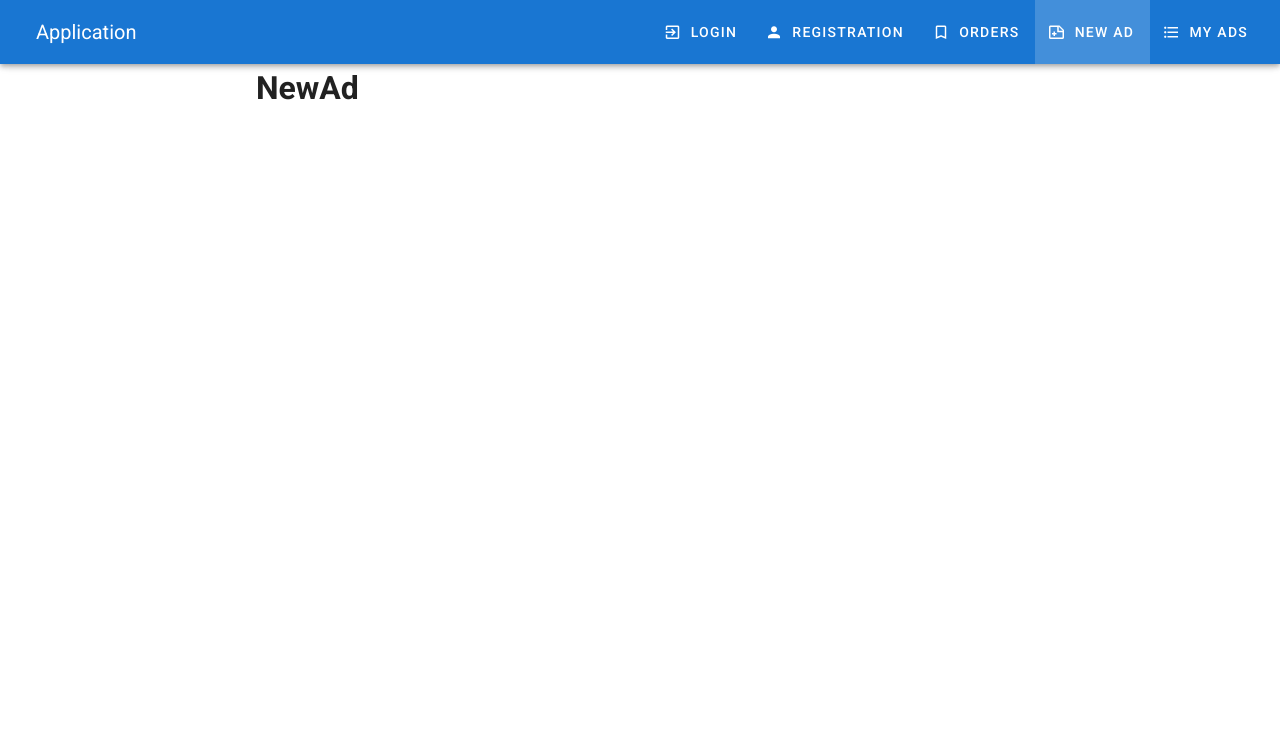
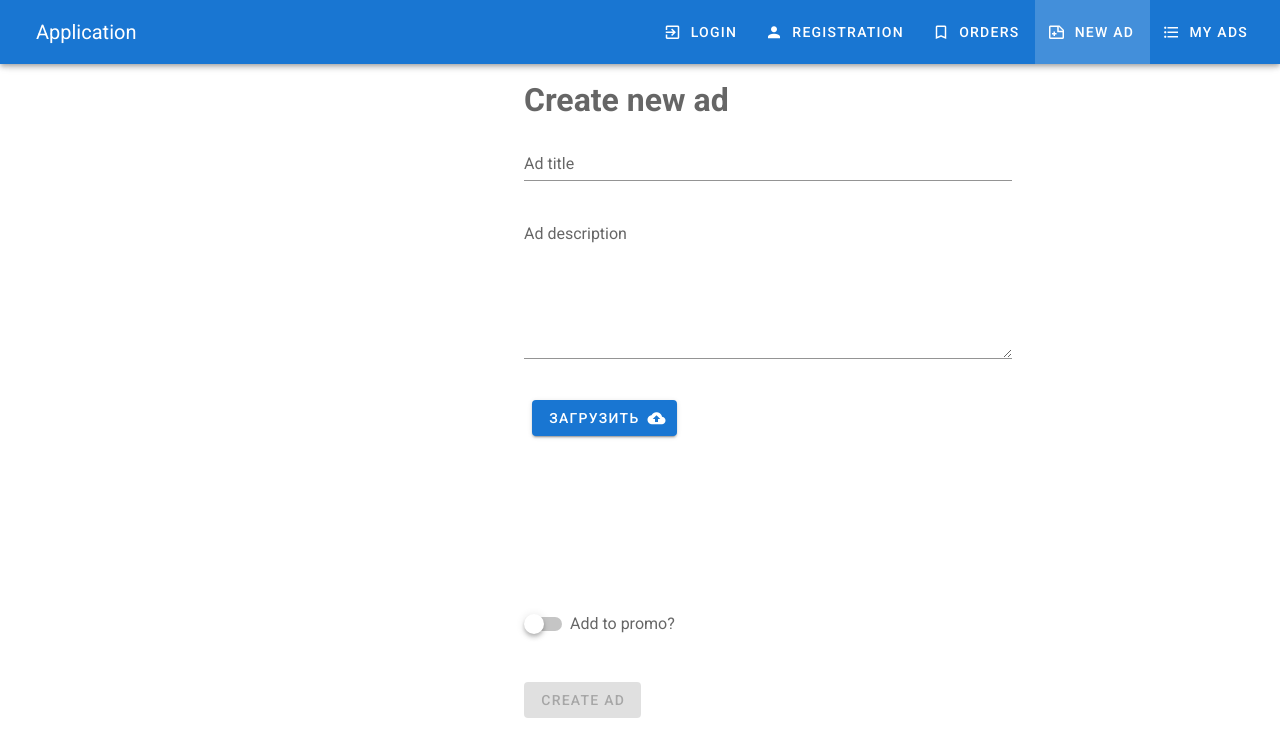
Before and after one commit to asperXx/spa-application, a Vue app: page /new in a window 1280 px wide. Shown: the top 756 px of the page. Built offline with nearby package versions, Linux system fonts and the light colour scheme.

Commit message:
create orders page and new ad page

```diff
--- a/src/App.vue
+++ b/src/App.vue
@@ -1,6 +1,11 @@
 <template>
   <v-app id="inspire">
-    <v-navigation-drawer v-model="drawer" disable-resize-watcher="false" app class="hidden-md-and-up">
+    <v-navigation-drawer
+    v-model="drawer"
+    app
+    class="hidden-md-and-up"
+
+    >
       <v-list dense >
         <v-list-item
         v-for="link in links"
--- a/src/components/Ads/NewAd.vue
+++ b/src/components/Ads/NewAd.vue
@@ -1,15 +1,99 @@
 <template>
-    <v-container>
-        <v-layout row>
-            <v-flex xs12>
-                <h1>NewAd</h1>
-            </v-flex>
-        </v-layout>
-    </v-container>
+  <v-container>
+    <v-row>
+      <v-col cols="12" sm="6" offset-sm="3">
+        <h1 class="text--secondary mb-3">Create new ad</h1>
+        <v-form
+        ref="form"
+        class="mb-3"
+        v-model="valid"
+        validation
+        >
+          <v-text-field
+            label="Ad title"
+            name="title"
+            type="text"
+            v-model="title"
+            :rules="[v => !!v || 'Title is required']"
+            required
+          ></v-text-field>
+
+          <v-textarea
+            id="description"
+            label="Ad description"
+            name="descrption"
+            type="text"
+            v-model="description"
+            :rules="[v => !!v || 'Description is required']"
+            multi-line
+          ></v-textarea>
+        </v-form>
+
+        <v-row>
+          <v-col cols="12">
+            <v-btn
+              color="primary"
+              class="ma-2 white--text"
+            >
+              Загрузить
+              <v-icon right dark>mdi-cloud-upload</v-icon>
+            </v-btn>
+
+
+          </v-col>
+        </v-row>
+
+        <v-row>
+          <v-col cols="12">
+               <v-img src="" height="100"></v-img>
+          </v-col>
+        </v-row>
+
+        <v-row>
+          <v-col cols="12">
+              <v-switch
+              v-model="promo"
+              label="Add to promo?"></v-switch>
+          </v-col>
+        </v-row>
+
+        <v-row>
+          <v-col cols="12">
+              <v-spacer></v-spacer>
+              <v-btn
+              class="success"
+              @click="createAd"
+              :disabled="!valid"
+              >Create ad</v-btn>
+          </v-col>
+        </v-row>
+      </v-col>
+    </v-row>
+  </v-container>
 </template>
 
 <script>
 export default {
-
-}
+    data() {
+        return {
+            description: '',
+            title: '',
+            valid: false,
+            promo: false
+        }
+    },
+    methods: {
+        createAd() {
+            if (this.$refs.form.validate()) {
+                // logic
+                const ad = {
+                    title: this.title,
+                    description: this.description,
+                    promo: this.promo
+                }
+                console.log(ad)
+            }
+        }
+    }
+};
 </script>
--- a/src/components/User/Orders.vue
+++ b/src/components/User/Orders.vue
@@ -6,26 +6,31 @@
         <v-card>
           <v-list subheader two-line flat>
             <v-list-item-group v-model="settings" multiple>
-              <v-list-item>
-                <template v-slot:default="{ active, toggle }">
+              <v-list-item
+              avatar
+              v-for="order in orders"
+              :key="order.id"
+              >
                   <v-list-item-action>
                     <v-checkbox
-                      v-model="active"
-                      color="primary"
-                      @click="markDone"
+                    color="success"
+                    :input-value="order.done"
+                    @change="markDone(order)"
                     ></v-checkbox>
                   </v-list-item-action>
 
                   <v-list-item-content>
-                    <v-list-item-title>Notifications</v-list-item-title>
+                    <v-list-item-title>{{order.name}}</v-list-item-title>
                     <v-list-item-subtitle
-                      >Allow notifications</v-list-item-subtitle
+                      >{{order.phone}}</v-list-item-subtitle
                     >
                   </v-list-item-content>
                   <v-list-item-action>
-                    <v-btn class="primary">Open</v-btn>
+                    <v-btn
+                    class="primary"
+                    :to="'/ad/' + order.adId"
+                    >Open</v-btn>
                   </v-list-item-action>
-                </template>
               </v-list-item>
             </v-list-item-group>
           </v-list>
@@ -40,13 +45,18 @@
     data () {
         return {
             orders: [
-                {id: '1', name: 'dd', phone: '312312312', adId: '123'}
+                {id: '1',
+                name: 'Vasya',
+                phone: '89228312485',
+                adId: '123',
+                done: false
+                }
             ]
         }
     },
     methods: {
-        markDone() {
-
+        markDone(order) {
+          order.done = true
         }
     }
 };
```
